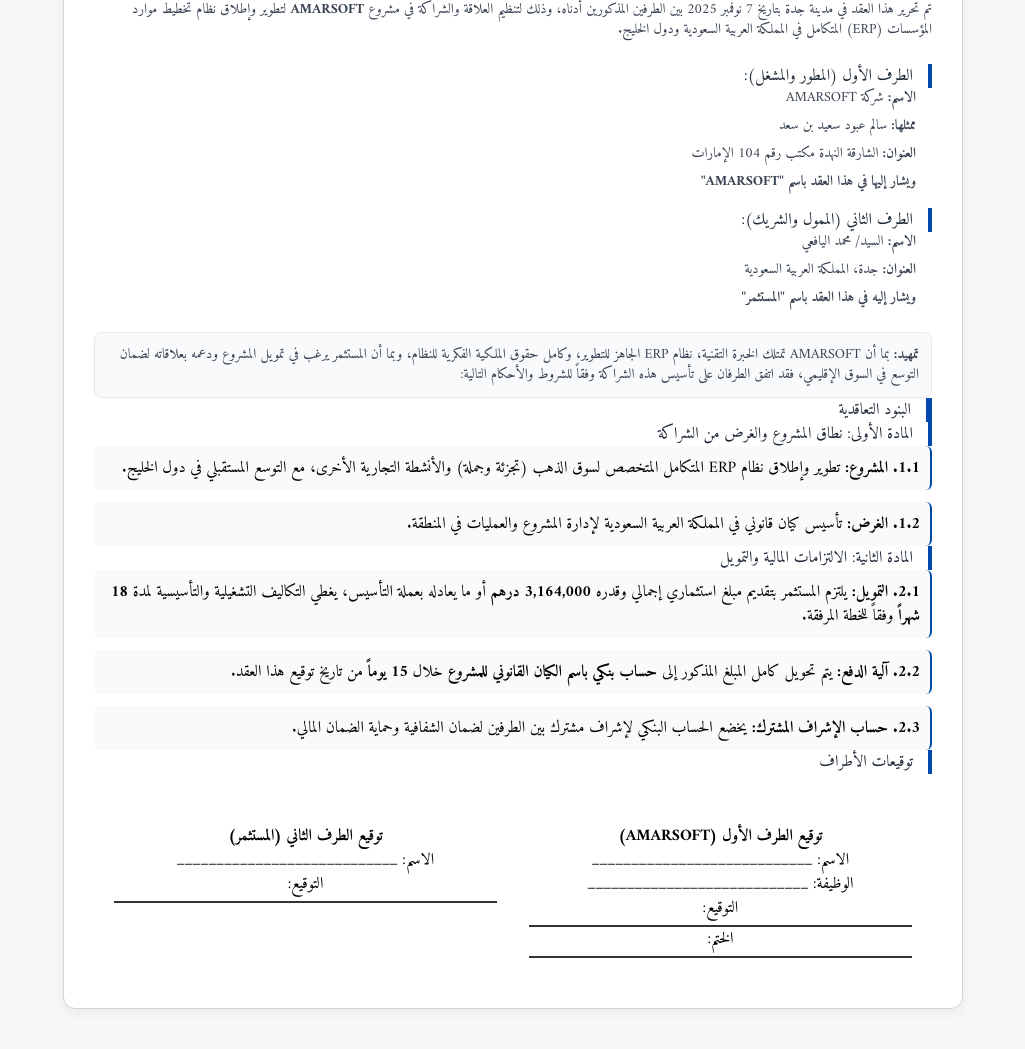
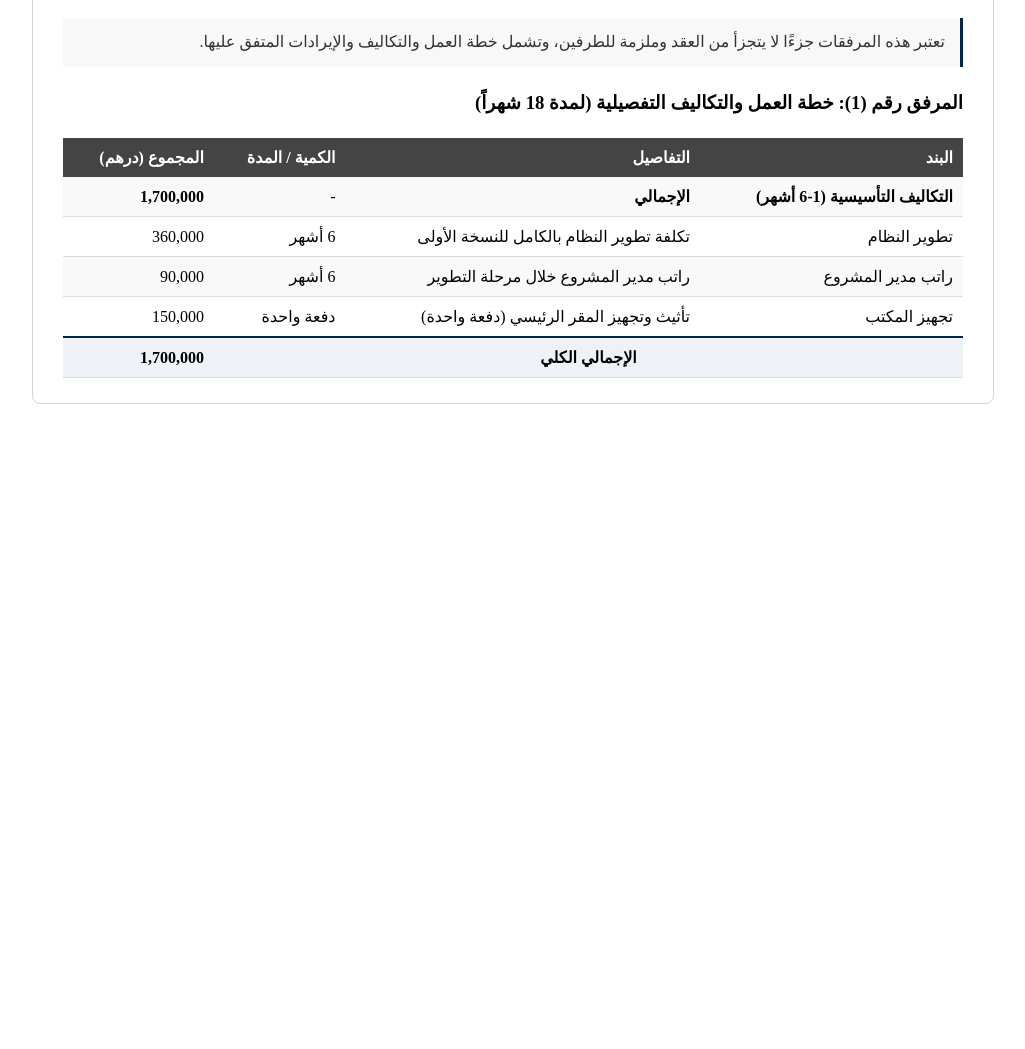
Before and after one commit to yousifco/amarsoft-agreement, a plain HTML site: page index.html in a window 1280 px wide. Shown: the part 131-1180 px from the top of the page, without its empty margins (127-1152 px from the left). After the commit the page ends 800 px from the top, so only its background shows below. Drawn offline with nearby package versions, Linux system fonts and the light colour scheme.

Commit message:
Update index.html

```diff
--- a/index.html
+++ b/index.html
@@ -1,163 +1,98 @@
-<!DOCTYPE html>
-<html lang="ar" dir="rtl">
-<head>
-    <meta charset="UTF-8">
-    <meta name="viewport" content="width=device-width, initial-scale=1.0">
-    <script src="https://cdn.tailwindcss.com"></script>
-    <link href="https://fonts.googleapis.com/css2?family=Amiri:wght@400;700&display=swap" rel="stylesheet">
 <style>
-        body {
+.contract-section {
     font-family: 'Amiri', serif;
+    direction: rtl;
     text-align: right;
-            background-color: #f7f7f7;
+    margin: 40px auto;
+    background: #fff;
+    border: 1px solid #d1d5db;
+    border-radius: 8px;
+    max-width: 900px;
+    padding: 25px 30px;
     line-height: 1.8;
 }
-        .contract-container {
-            max-width: 900px;
-            margin: 40px auto;
-            padding: 30px;
-            background: #ffffff;
-            border: 1px solid #d1d5db;
-            border-radius: 12px;
-            box-shadow: 0 5px 12px rgba(0, 0, 0, 0.05);
+.contract-section h2 {
+    color: #00264d;
+    border-right: 4px solid #00264d;
+    padding-right: 12px;
+    margin-bottom: 20px;
 }
-        h1, h2, h3, h4 {
-            border-right: 4px solid #004aad;
-            padding-right: 15px;
-            margin-top: 25px;
-            margin-bottom: 15px;
+.contract-section table {
+    width: 100%;
+    border-collapse: collapse;
+    margin-top: 15px;
+}
+.contract-section th {
+    background-color: #444;
+    color: #fff;
+    padding: 10px;
     font-weight: 700;
-            color: #1f2937;
-        }
-        .main-heading {
-            border-right: 6px solid #004aad !important;
-        }
-        .clause-item {
-            margin-bottom: 10px;
-            padding: 10px;
-            border-right: 2px solid #004aad;
-            background-color: #fafafa;
-            border-radius: 6px;
-        }
-        .signature-line {
-            display: flex;
-            justify-content: space-between;
-            margin-top: 50px;
-            padding: 0 20px;
-            flex-wrap: wrap;
-        }
-        .signature-block {
-            width: 48%;
-            min-width: 300px;
-            margin-bottom: 20px;
-            text-align: center;
-        }
-        .signature-block hr {
-            margin-top: 5px;
-            border: 1px solid #333;
-        }
-        .no-bullets {
-            list-style: none;
-            padding-right: 0;
-        }
-        .data-table {
-            width: 100%;
-            border-collapse: separate;
-            border-spacing: 0;
-            margin-top: 15px;
-            border-radius: 8px;
-            overflow: hidden;
-            box-shadow: 0 1px 3px rgba(0, 0, 0, 0.1);
-        }
-        .data-table th, .data-table td {
-            padding: 12px 15px;
     text-align: right;
 }
-        .data-table th {
-            background-color: #004aad;
-            color: white;
-            font-weight: 600;
+.contract-section td {
+    padding: 10px;
+    border-bottom: 1px solid #ddd;
+    text-align: right;
 }
-        .data-table tr:nth-child(even) {
-            background-color: #f9fafb;
+.contract-section tr:nth-child(even) {
+    background-color: #f9f9f9;
 }
-        .data-table tr:last-child td {
-            font-weight: bold;
-            background-color: #eef3ff;
-            border-top: 2px solid #004aad;
+.contract-section .total-row td {
+    background-color: #eef2f7;
+    font-weight: 700;
+    border-top: 2px solid #00264d;
 }
-        .total-row td {
-            background-color: #e0e7ff !important;
-            color: #111827;
-            font-weight: 700 !important;
+.note-box {
+    background: #f8f8f8;
+    border-right: 3px solid #00264d;
+    padding: 10px 15px;
+    margin: 15px 0;
+    color: #333;
 }
 </style>
-    <title>مسودة عقد شراكة استثمارية</title>
-</head>
-<body dir="rtl">
-    <div class="contract-container">
-        <h1 class="text-3xl main-heading">مسودة عقد شراكة واستثمار في مشروع AMARSOFT الإقليمي</h1>
 
-        <h2>مقدمة</h2>
-        <p class="text-sm text-gray-700 mb-6">
-            تم تحرير هذا العقد في مدينة جدة بتاريخ 7 نوفمبر 2025 بين الطرفين المذكورين أدناه، وذلك لتنظيم العلاقة والشراكة في مشروع <strong>AMARSOFT</strong> لتطوير وإطلاق نظام تخطيط موارد المؤسسات (ERP) المتكامل في المملكة العربية السعودية ودول الخليج.
-        </p>
-
-        <h3>الطرف الأول (المطور والمشغل):</h3>
-        <ul class="no-bullets space-y-2 pr-4 mb-4 text-sm text-gray-700">
-            <li><strong>الاسم:</strong> شركة AMARSOFT</li>
-            <li><strong>ممثلها:</strong> سالم عبود سعيد بن سعد</li>
-            <li><strong>العنوان:</strong> الشارقة النهدة مكتب رقم 104 الإمارات</li>
-            <li><strong>ويشار إليها في هذا العقد باسم "AMARSOFT"</strong></li>
-        </ul>
-
-        <h3>الطرف الثاني (الممول والشريك):</h3>
-        <ul class="no-bullets space-y-2 pr-4 mb-6 text-sm text-gray-700">
-            <li><strong>الاسم:</strong> السيد/ محمد اليافعي</li>
-            <li><strong>العنوان:</strong> جدة، المملكة العربية السعودية</li>
-            <li><strong>ويشار إليه في هذا العقد باسم "المستثمر"</strong></li>
-        </ul>
-
-        <p class="text-sm text-gray-700 bg-gray-50 p-3 rounded-lg border border-gray-200">
-            <strong>تمهيد:</strong> بما أن AMARSOFT تمتلك الخبرة التقنية، نظام ERP الجاهز للتطوير، وكامل حقوق الملكية الفكرية للنظام، وبما أن المستثمر يرغب في تمويل المشروع ودعمه بعلاقاته لضمان التوسع في السوق الإقليمي، فقد اتفق الطرفان على تأسيس هذه الشراكة وفقاً للشروط والأحكام التالية:
-        </p>
-
-        <h2 class="main-heading">البنود التعاقدية</h2>
-
-        <h3>المادة الأولى: نطاق المشروع والغرض من الشراكة</h3>
-        <div class="space-y-3">
-            <div class="clause-item"><strong>1.1. المشروع:</strong> تطوير وإطلاق نظام ERP المتكامل المتخصص لسوق الذهب (تجزئة وجملة) والأنشطة التجارية الأخرى، مع التوسع المستقبلي في دول الخليج.</div>
-            <div class="clause-item"><strong>1.2. الغرض:</strong> تأسيس كيان قانوني في المملكة العربية السعودية لإدارة المشروع والعمليات في المنطقة.</div>
+<div class="contract-section">
+    <h2>المرفقات التفصيلية للعقد</h2>
+    <div class="note-box">
+        تعتبر هذه المرفقات جزءًا لا يتجزأ من العقد وملزمة للطرفين، وتشمل خطة العمل والتكاليف والإيرادات المتفق عليها.
     </div>
 
-        <h3>المادة الثانية: الالتزامات المالية والتمويل</h3>
-        <div class="space-y-3">
-            <div class="clause-item">
-                <strong>2.1. التمويل:</strong> يلتزم المستثمر بتقديم مبلغ استثماري إجمالي وقدره <strong>3,164,000 درهم</strong> أو ما يعادله بعملة التأسيس، يغطي التكاليف التشغيلية والتأسيسية لمدة <strong>18 شهراً</strong> وفقاً للخطة المرفقة.
+    <h3>المرفق رقم (1): خطة العمل والتكاليف التفصيلية (لمدة 18 شهراً)</h3>
+
+    <table>
+        <tr>
+            <th>البند</th>
+            <th>التفاصيل</th>
+            <th>الكمية / المدة</th>
+            <th>المجموع (درهم)</th>
+        </tr>
+        <tr>
+            <td><strong>التكاليف التأسيسية (1-6 أشهر)</strong></td>
+            <td><strong>الإجمالي</strong></td>
+            <td>-</td>
+            <td><strong>1,700,000</strong></td>
+        </tr>
+        <tr>
+            <td>تطوير النظام</td>
+            <td>تكلفة تطوير النظام بالكامل للنسخة الأولى</td>
+            <td>6 أشهر</td>
+            <td>360,000</td>
+        </tr>
+        <tr>
+            <td>راتب مدير المشروع</td>
+            <td>راتب مدير المشروع خلال مرحلة التطوير</td>
+            <td>6 أشهر</td>
+            <td>90,000</td>
+        </tr>
+        <tr>
+            <td>تجهيز المكتب</td>
+            <td>تأثيث وتجهيز المقر الرئيسي (دفعة واحدة)</td>
+            <td>دفعة واحدة</td>
+            <td>150,000</td>
+        </tr>
+        <tr class="total-row">
+            <td colspan="3" style="text-align:center;">الإجمالي الكلي</td>
+            <td>1,700,000</td>
+        </tr>
+    </table>
 </div>
-            <div class="clause-item"><strong>2.2. آلية الدفع:</strong> يتم تحويل كامل المبلغ المذكور إلى <strong>حساب بنكي باسم الكيان القانوني للمشروع</strong> خلال <strong>15 يوماً</strong> من تاريخ توقيع هذا العقد.</div>
-            <div class="clause-item">
-                <strong>2.3. حساب الإشراف المشترك:</strong> يخضع الحساب البنكي لإشراف مشترك بين الطرفين لضمان الشفافية وحماية الضمان المالي.
-            </div>
-        </div>
-
-        <!-- باقي البنود تبقى كما هي دون حذف أو تعديل في المضمون -->
-
-        <h2>توقيعات الأطراف</h2>
-        <div class="signature-line">
-            <div class="signature-block">
-                <p class="font-bold">توقيع الطرف الأول (AMARSOFT)</p>
-                <p>الاسم: ____________________________</p>
-                <p>الوظيفة: ____________________________</p>
-                <p>التوقيع: <hr></p>
-                <p>الختم: <hr></p>
-            </div>
-            <div class="signature-block">
-                <p class="font-bold">توقيع الطرف الثاني (المستثمر)</p>
-                <p>الاسم: ____________________________</p>
-                <p>التوقيع: <hr></p>
-            </div>
-        </div>
-    </div>
-</body>
-</html>
```
Lines whose indentation alone changed are shown as unchanged.
